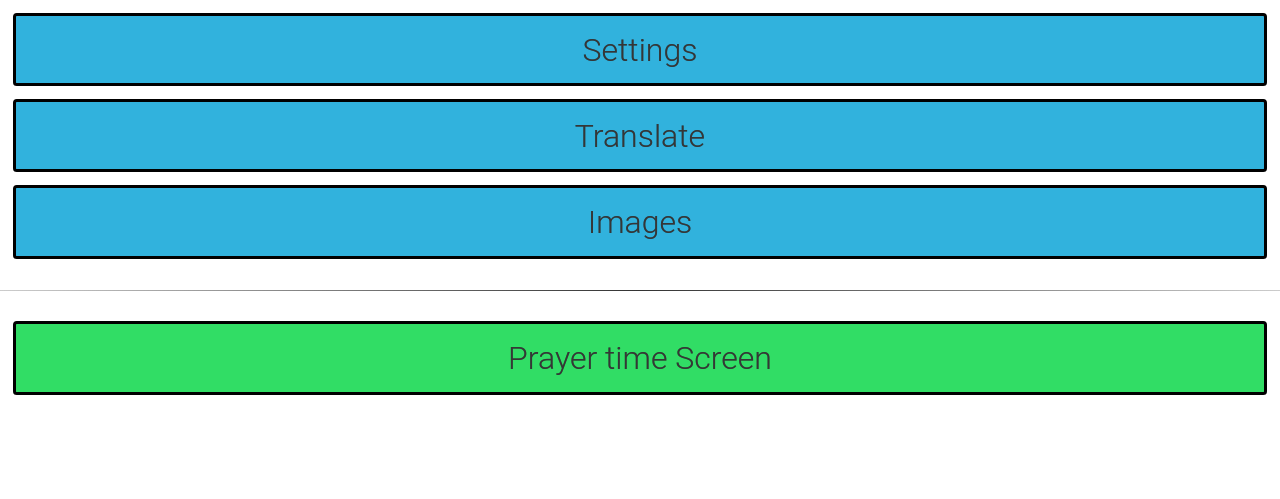
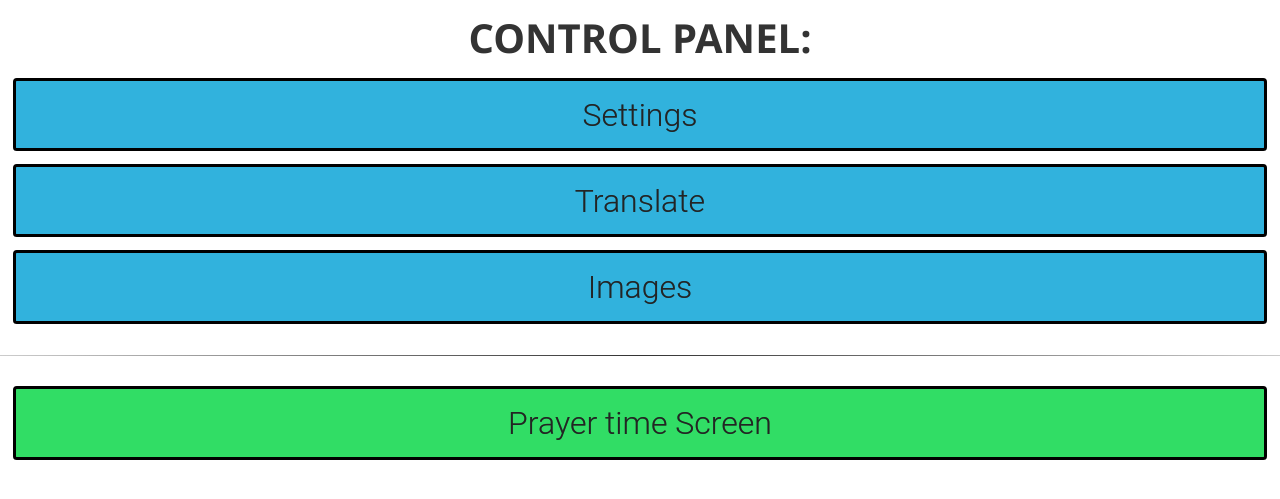
Before and after one commit to ismail424/Digital-Prayer-Time-Flask, a Flask app: page / in a window 1280 px wide. Shown: the top 499 px of the page. Run offline with Flask 2, Linux system fonts and the light colour scheme.

Commit message:
Changed style
Style change

```diff
--- a/static/css/styles.css
+++ b/static/css/styles.css
@@ -1,11 +1,23 @@
 *{
     margin: 0;
     padding: 0;
+    border: 0;
+    outline: 0;
 }
-/* *{
+/* {
     cursor: none;
 } */
+/* -------------------- General css --------------------*/
+.title{
+    text-align: center;
+    font-family: 'Segoe UI', Tahoma, Geneva, Verdana, sans-serif;
+    margin: 10px 0px 10px 0px;
+    color:#333;
+    text-transform: uppercase;
+    font-size: 2.5em;
+}
 
+/* -------------------- Index css --------------------*/
 .button {
     width: 98%;
     background-color: rgb(49, 178, 221);
@@ -20,7 +32,7 @@
     text-decoration:none;
     font-family:'Roboto',sans-serif;
     font-weight:300;
-    color:#363636;
+    color:#242424;
     text-shadow: 0 0.004em 0.004em rgba(0,0,0,0.35);
     text-align:center;
     transition: all 0.15s;
@@ -31,17 +43,6 @@ text-shadow: 0 0 2em rgba(255,255,255,1);
 color:#FFFFFF;
 border-color:#FFFFFF;}
 
-#home{
-    background-color: rgb(227, 241, 28);
-
-}
-#add{
-    background-color: rgb(227, 241, 28);
-}
-#settings{
-}
-#translate{
-}
 #prayerscreen{
     background-color: rgb(49, 221, 101);
 }
--- a/templates/index.html
+++ b/templates/index.html
@@ -1,6 +1,7 @@
 {% extends 'layout/layout.html' %}
 {% block title %}Home{% endblock %}
 {% block content %}
+<h1 class="title">Control panel:</h1>
 <a id="settings" href="settings" class="button">Settings</a>
 <a id="translate" href="translate" class="button">Translate</a>
 <a id="images" href="images" class="button">Images</a>
```
Also changed, not shown: static/images/background.jpg (renamed from static/images/bgn.jpg).
